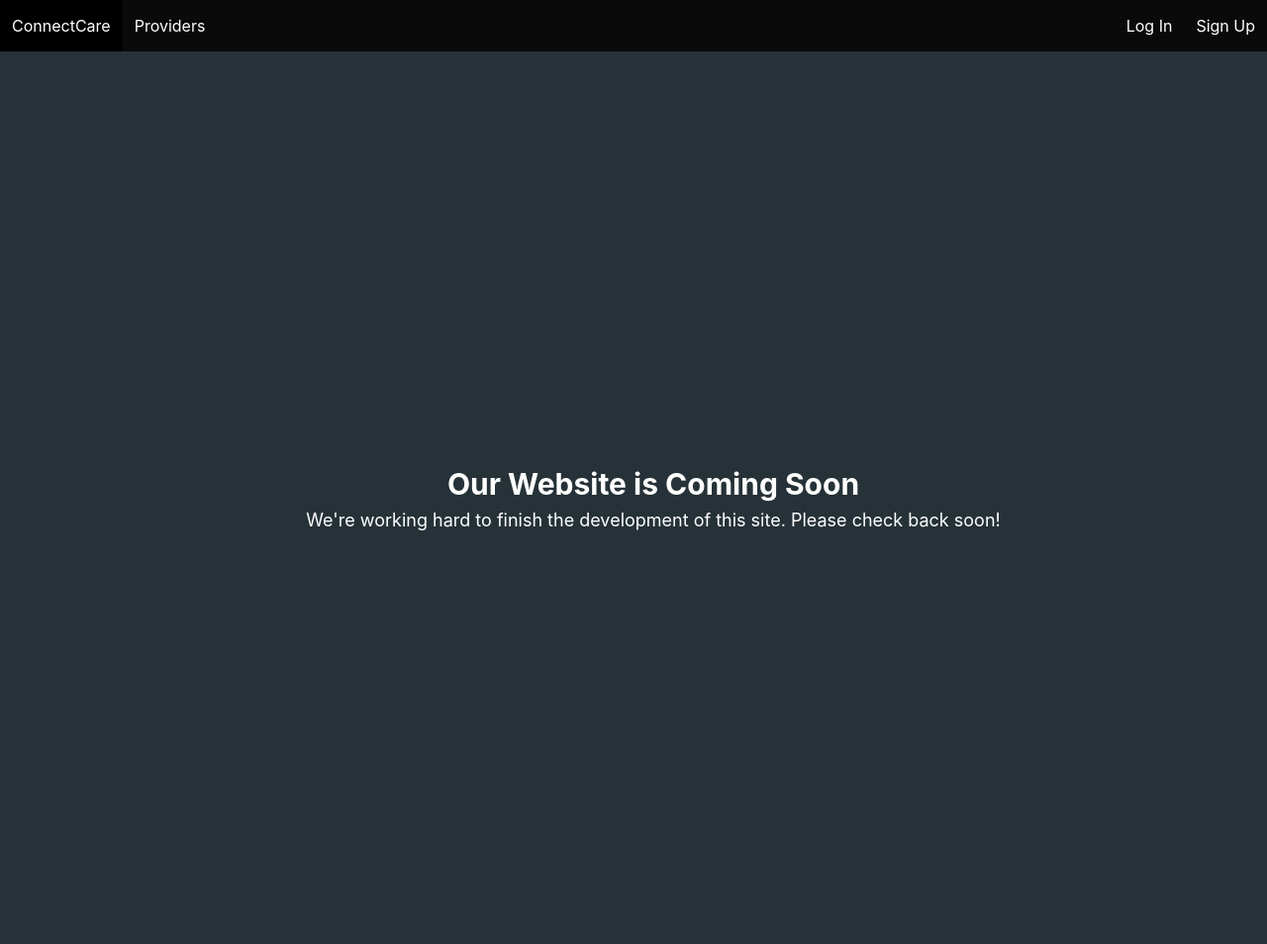
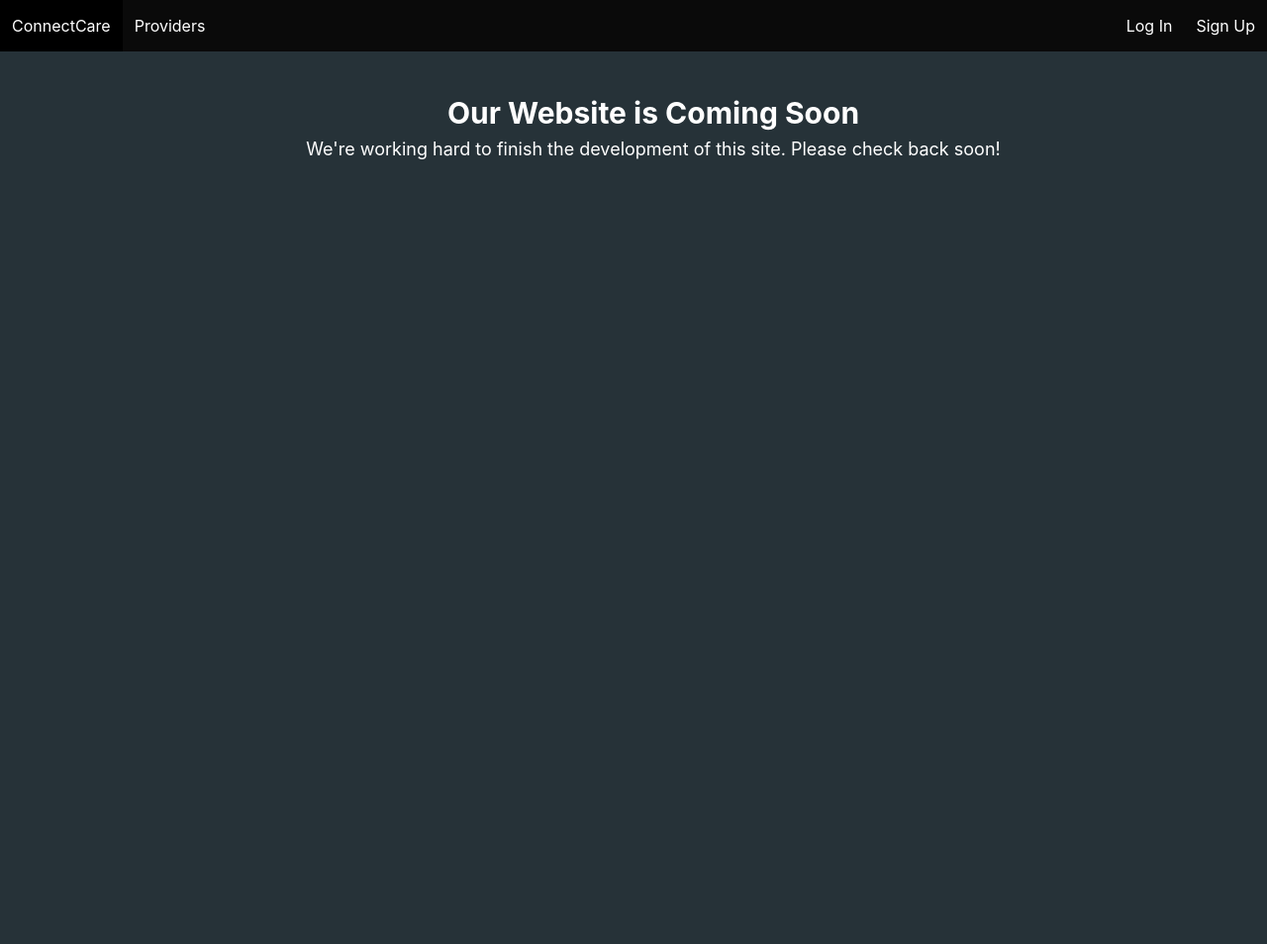
Before and after one commit to anthowest/ConnectCare, a Django app: page / in a window 1280 px wide. Shown: the whole page at 99% size. After the commit the page ends 161 px from the top, so only its background shows below. Run offline with Django 4.2, Linux system fonts and the light colour scheme.

Commit message:
Homepage css changes

```diff
--- a/main_app/static/styles/main.css
+++ b/main_app/static/styles/main.css
@@ -9,7 +9,7 @@ body {
     text-align: center;
     font-size: 30px;
     align-items: center;
-    padding: 375px 0;
+    padding: auto;
   }
 
   h1,
```
